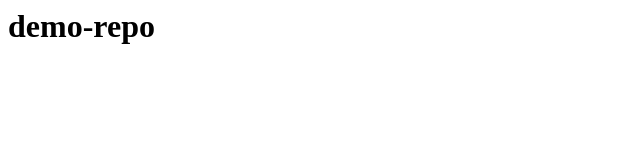
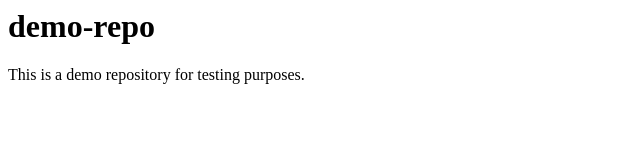
Before and after one commit to goreasilviuionel-cmyk/demo-repo, a plain HTML site: page index.html in a window 1280 px wide. Shown: the whole page, without its empty margins (0-640 px from the left). Drawn offline with Linux system fonts and the light colour scheme.

Commit message:
added paragraph

```diff
--- a/index.html
+++ b/index.html
@@ -1 +1,2 @@
 <div><h1>demo-repo</h1></div>
+<p>This is a demo repository for testing purposes.</p>
```
